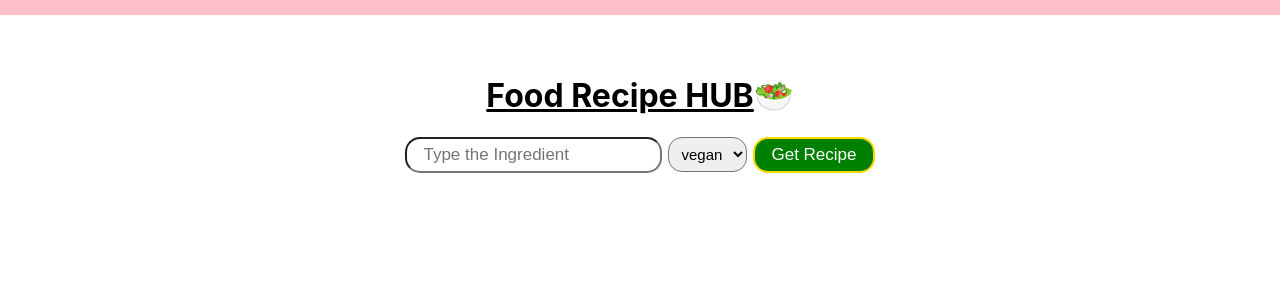
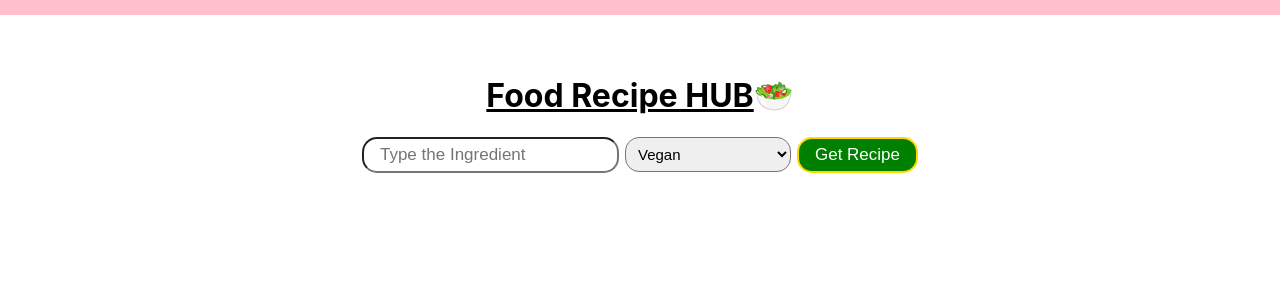
Before and after one commit to ChandimaWish/Food-Recipe-Hub, a React (Create React App) app: page / in a window 1280 px wide. Shown: the top 300 px of the page. Built offline with nearby package versions, Linux system fonts and the light colour scheme.

Commit message:
The Category Dropdown

```diff
--- a/src/App.js
+++ b/src/App.js
@@ -39,8 +39,28 @@ function App() {
           onChange={(e) =>{setQuery(e.target.value)}}
           />
         <select className='app__healthLables'>
-            <option value ="vegan">vegan</option>
+            <option value ="vegan" onClick={() =>{setHealthLable("vegan")}}>Vegan</option>
 
+
+
+
+            <option value ="vegetarian" onClick={() =>{setHealthLable("vegetarian")}}>Vegetarian</option>
+
+
+
+            <option value ="Low-Suger" onClick={() =>{setHealthLable("Low-Suger")}}>Low Suger</option>
+
+
+
+            <option value ="dairy free" onClick={() =>{setHealthLable("dairy free")}}>Dairy free</option>
+
+
+
+            <option value ="immuno-supportive" onClick={() =>{setHealthLable("immuno-supportive")}}>Immuno supportive</option>
+
+
+
+            <option value ="wheat-free" onClick={() =>{setHealthLable("wheat-free")}}>Wheat free</option>
           </select>
           <input type='submit' value='Get Recipe' className='app__submit'/>
         </form>
```
